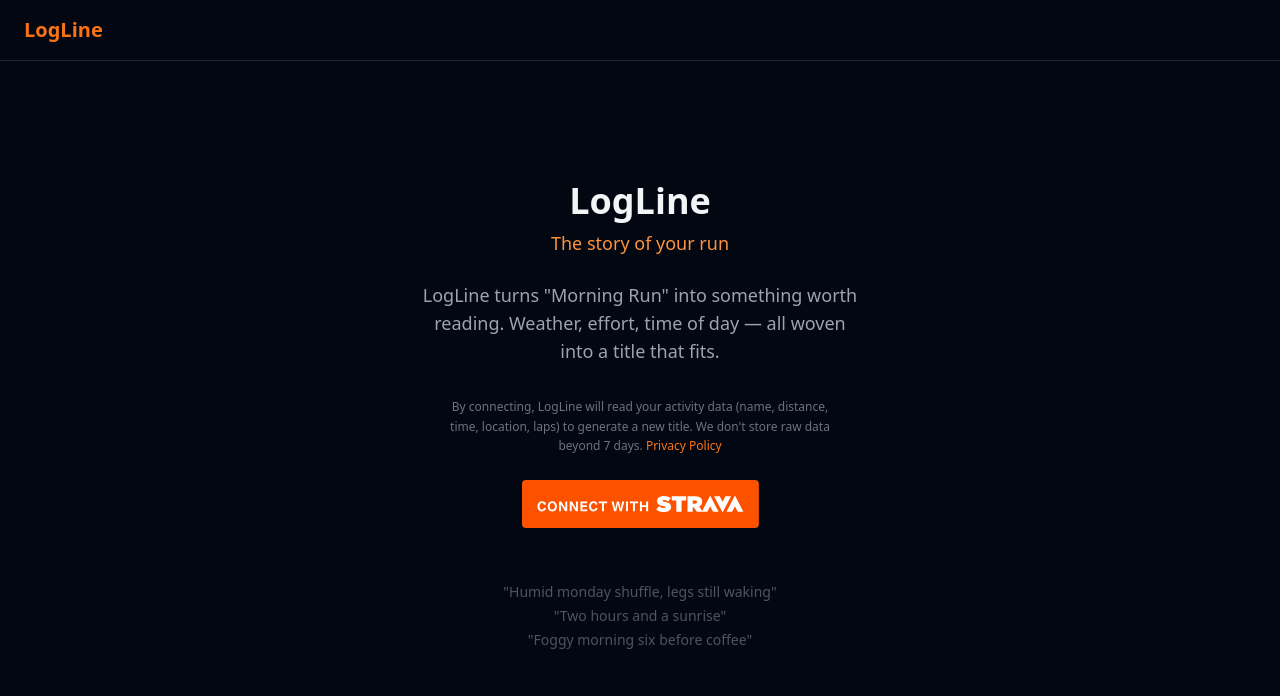
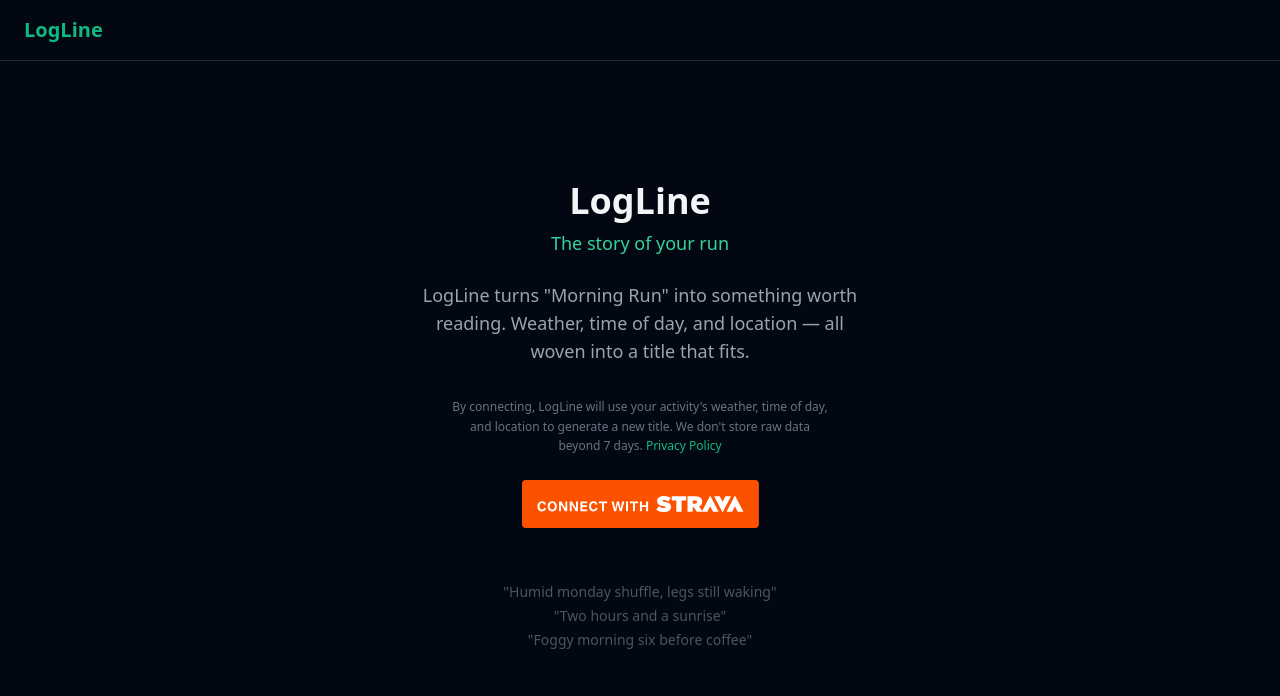
Before and after one commit to nicomigu/runRename, a FastAPI app: page / in a window 1280 px wide. Shown: the top 696 px of the page. Run offline with FastAPI, Linux system fonts and the light colour scheme; parts of the project's set-up code (start-up, migrations or seed data) failed here and were passed over; some libraries are stand-ins or nearby versions.

Commit message:
color change

```diff
--- a/app/templates/base.html
+++ b/app/templates/base.html
@@ -8,7 +8,7 @@
 </head>
 <body class="bg-gray-950 text-gray-100 min-h-screen">
     <nav class="border-b border-gray-800 px-6 py-4 flex items-center justify-between">
-        <a href="/" class="text-xl font-bold text-orange-500">LogLine</a>
+        <a href="/" class="text-xl font-bold text-emerald-500">LogLine</a>
         {% if user %}
         <div class="flex items-center gap-4">
             {% if user.profile_pic %}
--- a/app/templates/landing.html
+++ b/app/templates/landing.html
@@ -10,15 +10,15 @@
     </div>
     {% endif %}
     <h1 class="text-4xl font-bold mb-2">LogLine</h1>
-    <p class="text-lg text-orange-400 mb-6">The story of your run</p>
+    <p class="text-lg text-emerald-400 mb-6">The story of your run</p>
     <p class="text-gray-400 text-lg mb-8 max-w-md mx-auto">
         LogLine turns "Morning Run" into something worth reading.
-        Weather, effort, time of day — all woven into a title that fits.
+        Weather, time of day, and location — all woven into a title that fits.
     </p>
     <div class="max-w-sm mx-auto mb-6 text-gray-500 text-xs leading-relaxed">
-        By connecting, LogLine will read your activity data (name, distance, time, location, laps)
+        By connecting, LogLine will use your activity's weather, time of day, and location
         to generate a new title. We don't store raw data beyond 7 days.
-        <a href="/privacy" class="text-orange-500 hover:underline">Privacy Policy</a>
+        <a href="/privacy" class="text-emerald-500 hover:underline">Privacy Policy</a>
     </div>
     <a href="/auth/strava" class="inline-block hover:opacity-90 transition">
         <img src="/static/img/btn_strava_connect_orange.svg" alt="Connect with Strava" class="h-12">
--- a/app/templates/payment_success.html
+++ b/app/templates/payment_success.html
@@ -4,9 +4,9 @@
 
 {% block content %}
 <div class="text-center py-16">
-    <h1 class="text-3xl font-bold mb-4 text-orange-500">You're in!</h1>
+    <h1 class="text-3xl font-bold mb-4 text-emerald-500">You're in!</h1>
     <p class="text-gray-400 mb-8">Auto-renaming is now unlocked. Go run — we'll handle the rest.</p>
-    <a href="/dashboard" class="inline-block bg-orange-600 hover:bg-orange-500 text-white font-semibold px-6 py-3 rounded-lg transition">
+    <a href="/dashboard" class="inline-block bg-emerald-600 hover:bg-emerald-500 text-white font-semibold px-6 py-3 rounded-lg transition">
         Back to Dashboard
     </a>
 </div>
--- a/app/templates/privacy.html
+++ b/app/templates/privacy.html
@@ -50,17 +50,17 @@
         <section>
             <h2 class="text-lg font-semibold text-gray-100 mb-2">Your rights</h2>
             <p>You can delete your account and all associated data at any time from the
-               <a href="/dashboard" class="text-orange-500 hover:underline">dashboard</a>.
+               <a href="/dashboard" class="text-emerald-500 hover:underline">dashboard</a>.
                This removes your user record, activity history, preferences, and revokes our access to your
                Strava account. Deletion is immediate and permanent.</p>
             <p class="mt-2">You can also revoke access directly from
-               <a href="https://www.strava.com/settings/apps" class="text-orange-500 hover:underline">Strava's connected apps settings</a>.</p>
+               <a href="https://www.strava.com/settings/apps" class="text-emerald-500 hover:underline">Strava's connected apps settings</a>.</p>
         </section>
 
         <section>
             <h2 class="text-lg font-semibold text-gray-100 mb-2">Contact</h2>
             <p>Questions about your data? Reach out at
-               <a href="mailto:nico.runner9392@gmail.com" class="text-orange-500 hover:underline">nico.runner9392@gmail.com</a>.</p>
+               <a href="mailto:nico.runner9392@gmail.com" class="text-emerald-500 hover:underline">nico.runner9392@gmail.com</a>.</p>
         </section>
     </div>
 </div>
```
Also changed, not shown: app/templates/dashboard.html (+4 -4 lines).
